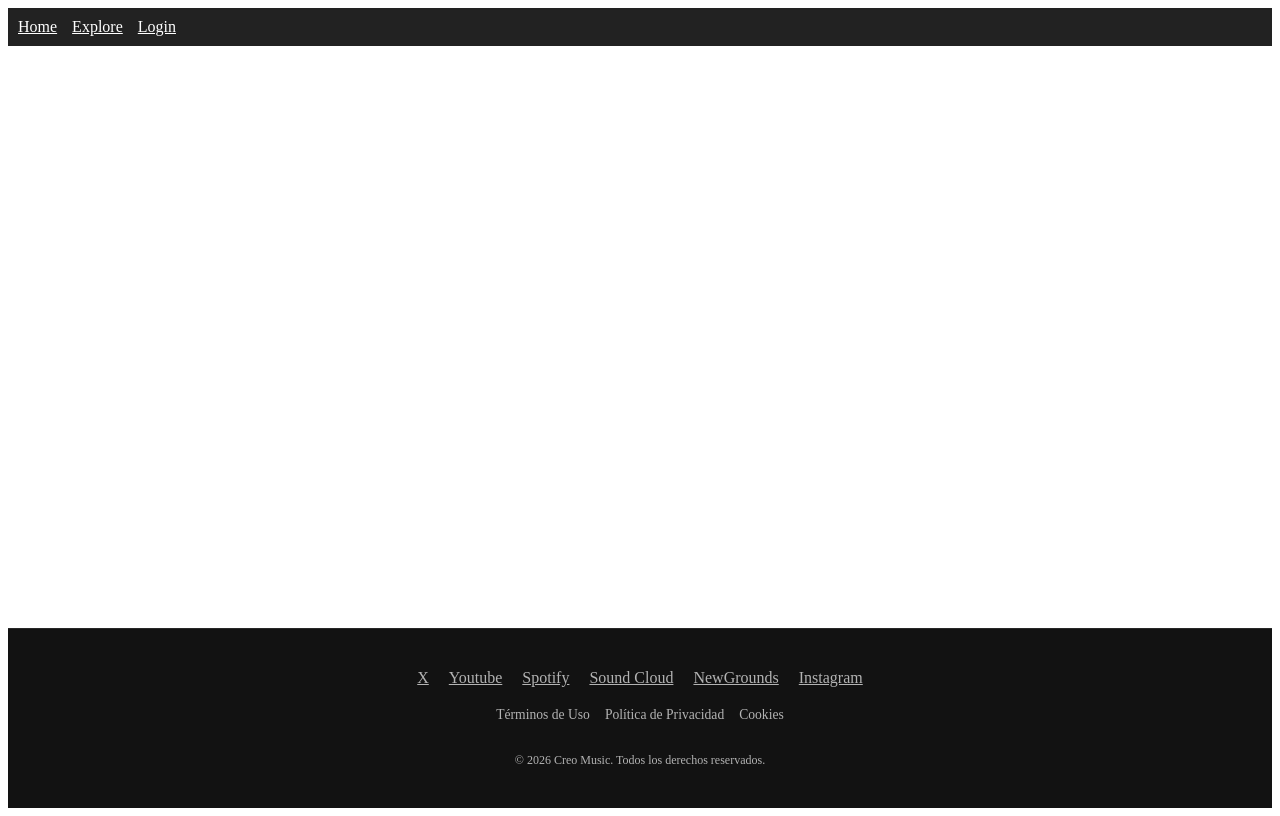
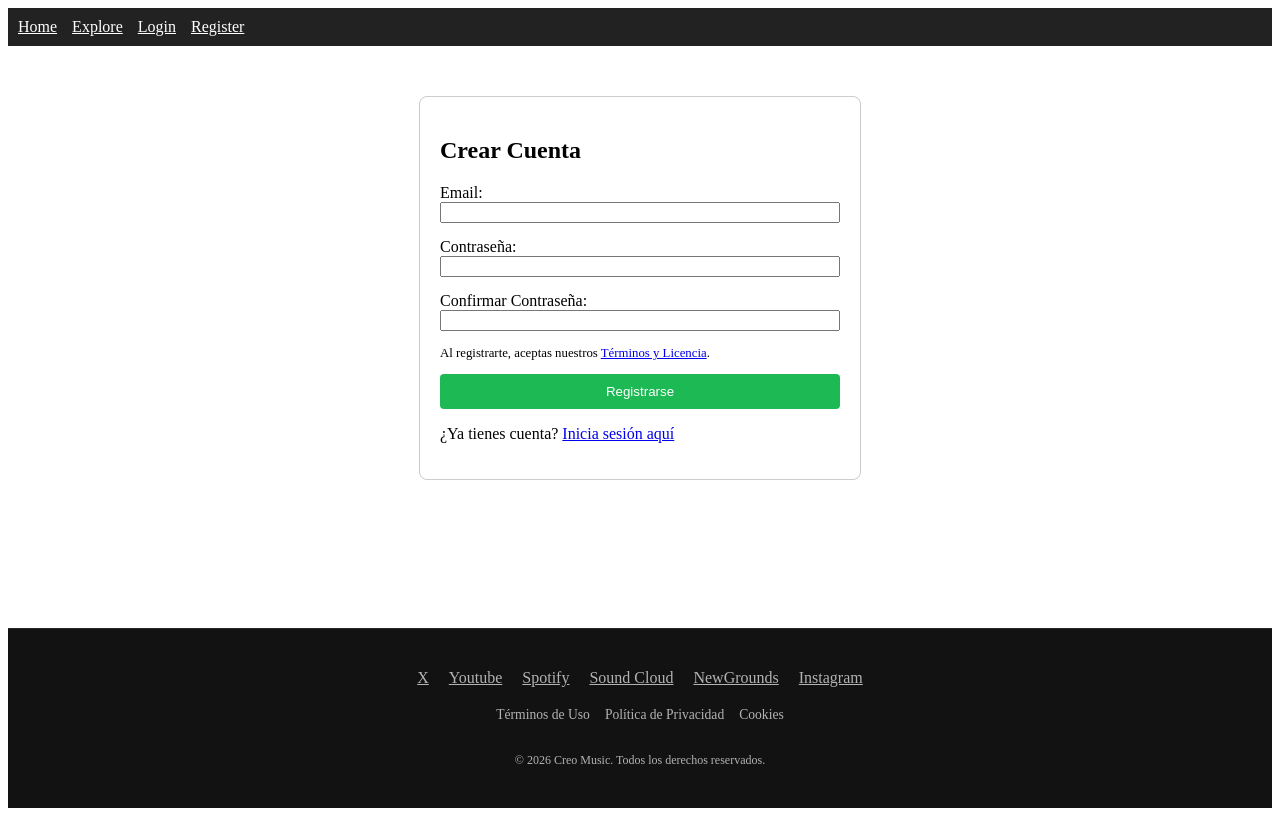
Before and after one commit to 4R1D4Y/proyecto-final-moc, a React (Vite) app in the folder frontend-creo/: page /register in a window 1280 px wide. Built offline with nearby package versions, Linux system fonts and the light colour scheme.

Commit message:
Añadido apartado de registro y solucionado error en el logout

```diff
--- a/frontend-creo/src/App.jsx
+++ b/frontend-creo/src/App.jsx
@@ -2,6 +2,7 @@ import { BrowserRouter as Router, Routes, Route, Link } from 'react-router-dom';
 import Home from './pages/Home';
 import Explore from './pages/Explore';
 import Login from './pages/Login';
+import Register from './pages/Register';
 import Dashboard from './pages/Dashboard';
 import Legal from './pages/Legal';
 import Footer from './components/Footer';
@@ -18,7 +19,10 @@ function App() {
         <Link to="/" style={{ color: 'white' }}>Home</Link>
         <Link to="/explore" style={{ color: 'white' }}>Explore</Link>
         {!user ? (
+          <>
           <Link to="/login" style={{ color: 'white' }}>Login</Link>
+          <Link to="/register" style={{ color: 'white' }}>Register</Link>
+          </>
         ) : (
           <Link to="/dashboard" style={{ color: 'white' }}>Mi Perfil</Link>
         )}
@@ -30,6 +34,7 @@ function App() {
           <Route path="/explore" element={<Explore />} />
           <Route path="/login" element={<Login />} />
           <Route path="/dashboard" element={<Dashboard />} />
+          <Route path="/register" element={<Register />} />
           <Route path="/legal" element={<Legal />} />
         </Routes>
       </main>
--- a/frontend-creo/src/components/Footer.jsx
+++ b/frontend-creo/src/components/Footer.jsx
@@ -1,4 +1,5 @@
 import { Link } from 'react-router-dom';
+
 const Footer = () => {
   return (
     <footer style={footerStyle}>
--- a/frontend-creo/src/context/AuthContext.jsx
+++ b/frontend-creo/src/context/AuthContext.jsx
@@ -36,9 +36,14 @@ export const AuthProvider = ({ children }) => {
     const logout = async () => {
         try {
             await api.post('/logout');
+        } catch (error) {
+            // Si el servidor falla (ej. error 419), ignoramos el error
+            // y seguimos con la limpieza local
+            console.warn("Sesión ya expirada en el servidor");
         } finally {
             localStorage.removeItem('AUTH_TOKEN');
             setUser(null);
+            // Al estar en el 'finally', esto se ejecuta SIEMPRE
         }
     };
 
--- a/frontend-creo/src/pages/Dashboard.jsx
+++ b/frontend-creo/src/pages/Dashboard.jsx
@@ -1,7 +1,14 @@
 import { useAuth } from '../context/AuthContext';
+import { useNavigate } from 'react-router-dom';
 
 const Dashboard = () => {
   const { user, logout } = useAuth();
+  const navigate = useNavigate(); // Inicializa el hook
+
+  const handleLogout = async () => {
+    await logout(); // Ejecuta la limpieza de datos
+    navigate('/');  // Redirige al Home
+  };
 
   if (!user) return <p>Cargando perfil...</p>;
 
@@ -14,8 +21,8 @@ const Dashboard = () => {
         <p><strong>Rol:</strong> {user.role || 'Usuario'}</p>
       </div>
       <button
-        onClick={logout}
-        style={{ marginTop: '20px', background: 'red', color: 'white', border: 'none', padding: '10px' }}
+        onClick={handleLogout} // Usa la nueva función
+        style={{ marginTop: '20px', background: 'red', color: 'white', border: 'none', padding: '10px', cursor: 'pointer' }}
       >
         Cerrar Sesión
       </button>
--- /dev/null
+++ b/frontend-creo/src/pages/Register.jsx
@@ -0,0 +1,80 @@
+import { useState } from 'react';
+import { useAuth } from '../context/AuthContext';
+import { useNavigate, Link } from 'react-router-dom';
+import api from '../api/axios';
+
+const Register = () => {
+  const [name, setName] = useState('');
+  const [email, setEmail] = useState('');
+  const [password, setPassword] = useState('');
+  const [passwordConfirmation, setPasswordConfirmation] = useState('');
+  const [error, setError] = useState(null);
+
+  const { login } = useAuth(); // Usamos login para auto-loguear tras registrar
+  const navigate = useNavigate();
+
+  const handleSubmit = async (e) => {
+    e.preventDefault();
+    setError(null);
+
+    if (password !== passwordConfirmation) {
+      return setError('Las contraseñas no coinciden');
+    }
+
+    try {
+      // 1. Llamada al registro en Laravel
+      await api.post('/register', {
+        name,
+        email,
+        password,
+        password_confirmation: passwordConfirmation
+      });
+
+      // 2. Si el registro es exitoso, hacemos login automático
+      await login({ email, password });
+      navigate('/explore');
+    } catch (err) {
+      setError(err.response?.data?.message || 'Error al crear la cuenta');
+    }
+  };
+
+  return (
+    <div style={formContainerStyle}>
+      <h2>Crear Cuenta</h2>
+      {error && <p style={{ color: 'red' }}>{error}</p>}
+
+      <form onSubmit={handleSubmit}>
+        {/* <div style={inputGroupStyle}>
+          <label>Nombre Completo:</label>
+          <input type="text" value={name} onChange={(e) => setName(e.target.value)} required />
+        </div> */}
+        <div style={inputGroupStyle}>
+          <label>Email:</label>
+          <input type="email" value={email} onChange={(e) => setEmail(e.target.value)} required />
+        </div>
+        <div style={inputGroupStyle}>
+          <label>Contraseña:</label>
+          <input type="password" value={password} onChange={(e) => setPassword(e.target.value)} required />
+        </div>
+        <div style={inputGroupStyle}>
+          <label>Confirmar Contraseña:</label>
+          <input type="password" value={passwordConfirmation} onChange={(e) => setPasswordConfirmation(e.target.value)} required />
+        </div>
+
+        <p style={{ fontSize: '0.8rem' }}>
+          Al registrarte, aceptas nuestros <Link to="/legal">Términos y Licencia</Link>.
+        </p>
+
+        <button type="submit" style={btnStyle}>Registrarse</button>
+      </form>
+      <p>¿Ya tienes cuenta? <Link to="/login">Inicia sesión aquí</Link></p>
+    </div>
+  );
+};
+
+// Estilos rápidos
+const formContainerStyle = { maxWidth: '400px', margin: '50px auto', padding: '20px', border: '1px solid #ccc', borderRadius: '8px' };
+const inputGroupStyle = { marginBottom: '15px', display: 'flex', flexDirection: 'column' };
+const btnStyle = { width: '100%', padding: '10px', background: '#1db954', color: 'white', border: 'none', borderRadius: '4px', cursor: 'pointer' };
+
+export default Register;
```
Also changed, not shown: 1 other file (tests, documents, lock files or other folders).
